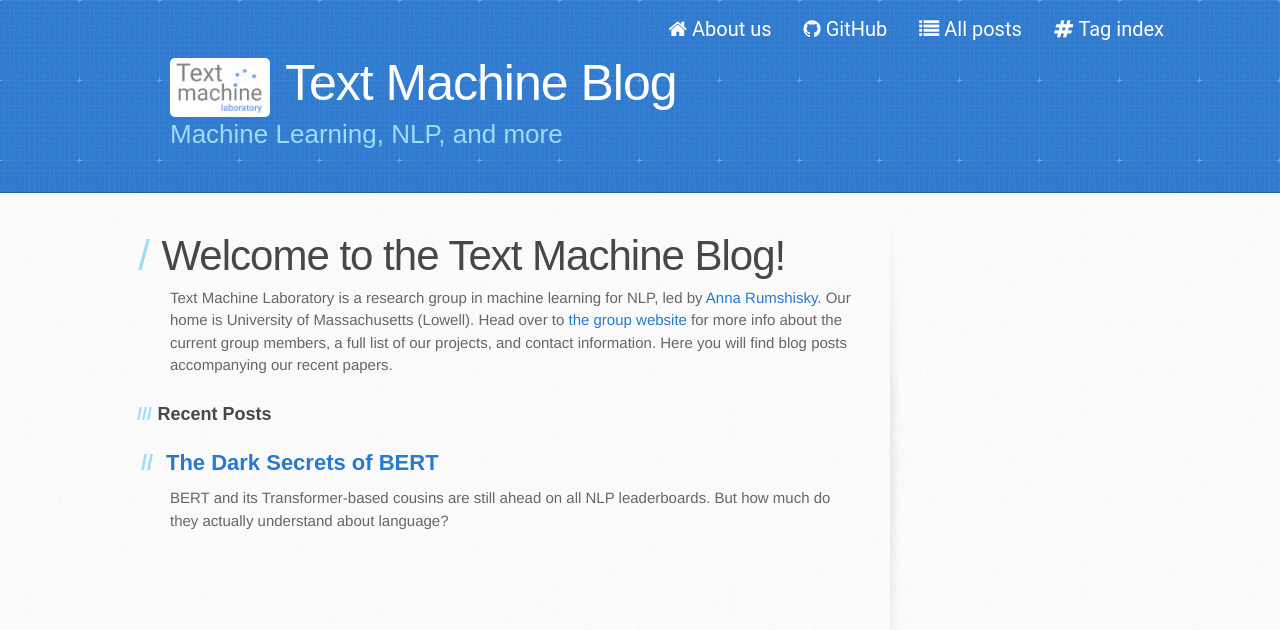
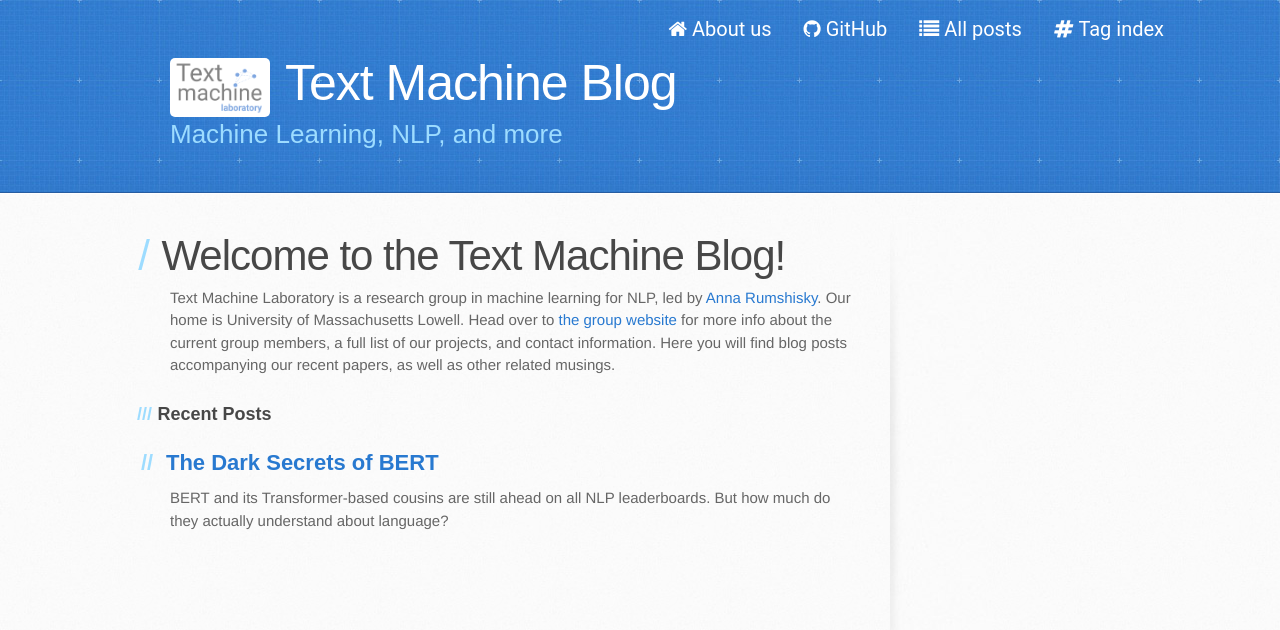
Before and after one commit to text-machine-lab/blog, a Jekyll site: the page built from index.html, in a window 1280 px wide. Shown: the top 630 px of the page. Built offline with Jekyll 4.4.1, drawn with Linux system fonts in a browser that asks for light colours; nearby versions of some CDN libraries; the list of posts is cut into pages by our own code; comment, search, counter and statistics services are not loaded.

Commit message:
Update home.html

```diff
--- a/_layouts/home.html
+++ b/_layouts/home.html
@@ -4,9 +4,9 @@ layout: archive
 
 <p>Text Machine Laboratory is a research group in machine learning for NLP,
   led by <a href="http://www.cs.uml.edu/~arum">Anna Rumshisky</a>.
-  Our home is University of Massachusetts (Lowell). Head over to <a href="http://text-machine.cs.uml.edu">the group website</a>
+  Our home is University of Massachusetts Lowell. Head over to <a href="http://text-machine.cs.uml.edu">the group website</a>
   for more info about the current group members, a full list of our projects, and contact information.
-  Here you will find blog posts accompanying our recent papers.</p>
+  Here you will find blog posts accompanying our recent papers, as well as other related musings.</p>
 
 <h3 class="archive__subtitle">{{ site.data.ui-text[site.locale].recent_posts | default: "Recent Posts" }}</h3>
 
```
